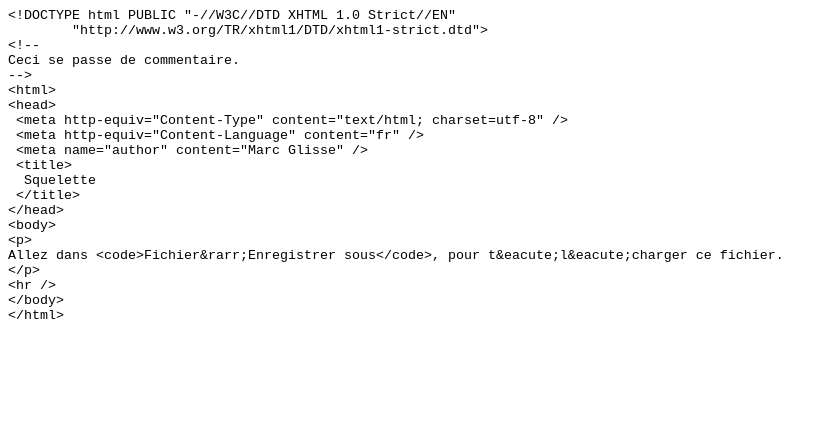
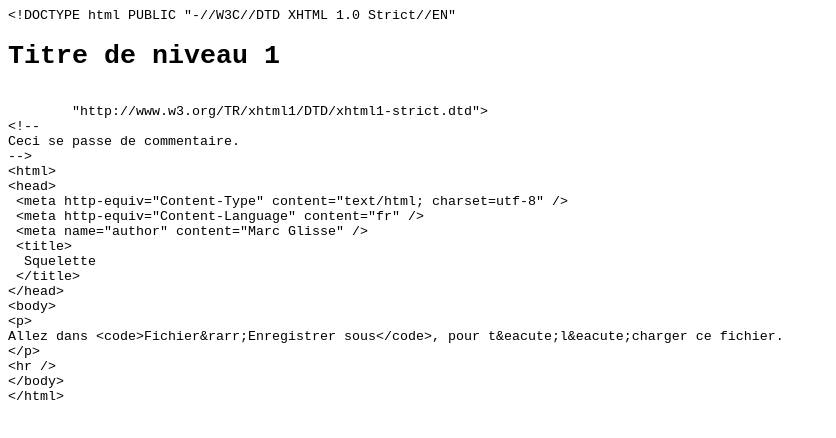
Before and after one commit to Cecile-Gao/helloWorld, a plain HTML site: page index.html in a window 1280 px wide. Shown: the whole page, without its empty margins (0-836 px from the left). Drawn offline with Linux system fonts and the light colour scheme.

Commit message:
Added h1 subtitle

```diff
--- a/index.html
+++ b/index.html
@@ -16,6 +16,7 @@
 	</style>
 </head>
 <body lang="fr-FR" link="#000080" vlink="#800000" dir="ltr"><pre class="western" style="font-variant: normal; letter-spacing: normal; font-style: normal; font-weight: normal; orphans: 2; widows: 2"><font color="#000000">&lt;!DOCTYPE html PUBLIC &quot;-//W3C//DTD XHTML 1.0 Strict//EN&quot;</font>
+<h1>Titre de niveau 1</h1>
 <font color="#000000">        <span style="font-style: normal"><span style="font-weight: normal">&quot;http://www.w3.org/TR/xhtml1/DTD/xhtml1-strict.dtd&quot;&gt;</span></span></font>
 <font color="#000000">&lt;!--</font>
 <font color="#000000">Ceci se passe de commentaire.</font>
```
